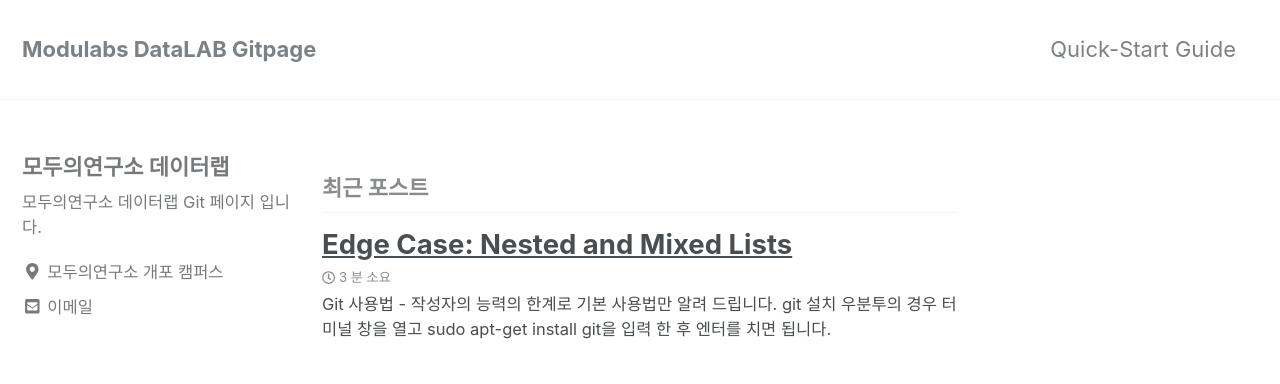
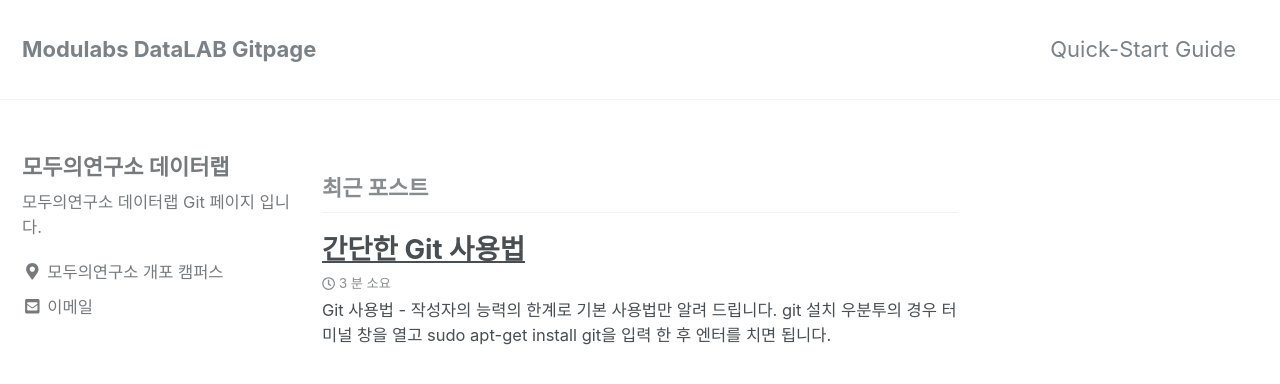
Before and after one commit to Modulabs-Datalab/Modulabs-Datalab.github.io, a Jekyll site: the page built from index.html, in a window 1280 px wide and 900 px high. Shown: the top 384 px of the window. Built offline with Jekyll 4.4.1, drawn with Linux system fonts in a browser that asks for light colours; nearby versions of some CDN libraries; the list of posts is cut into pages by our own code.

Commit message:
post title modify

```diff
--- a/_posts/2018-08-10-how-to-git.md
+++ b/_posts/2018-08-10-how-to-git.md
@@ -1,5 +1,5 @@
 ---
-title: "Edge Case: Nested and Mixed Lists"
+title: "간단한 Git 사용법"
 categories:
   - Edge Case
 tags:
```
